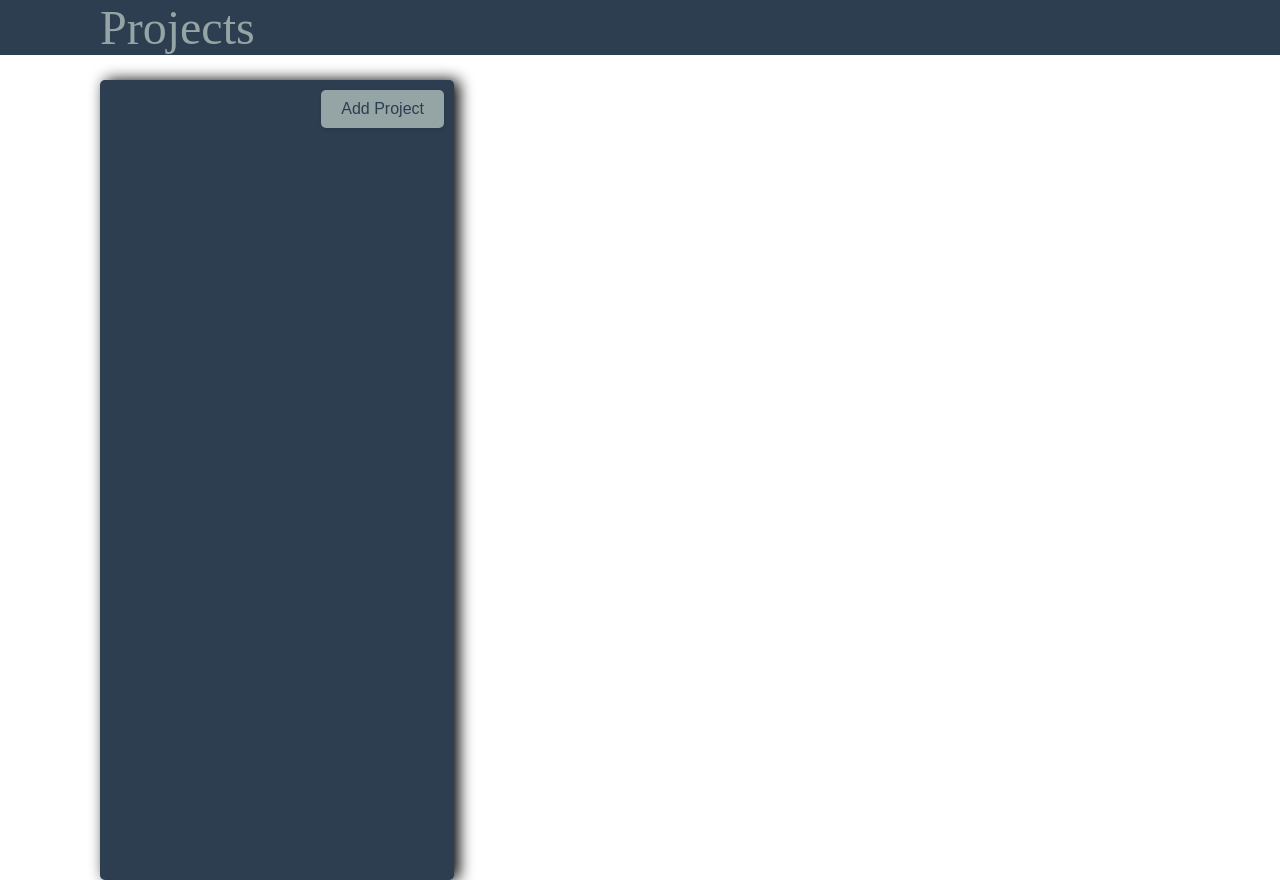
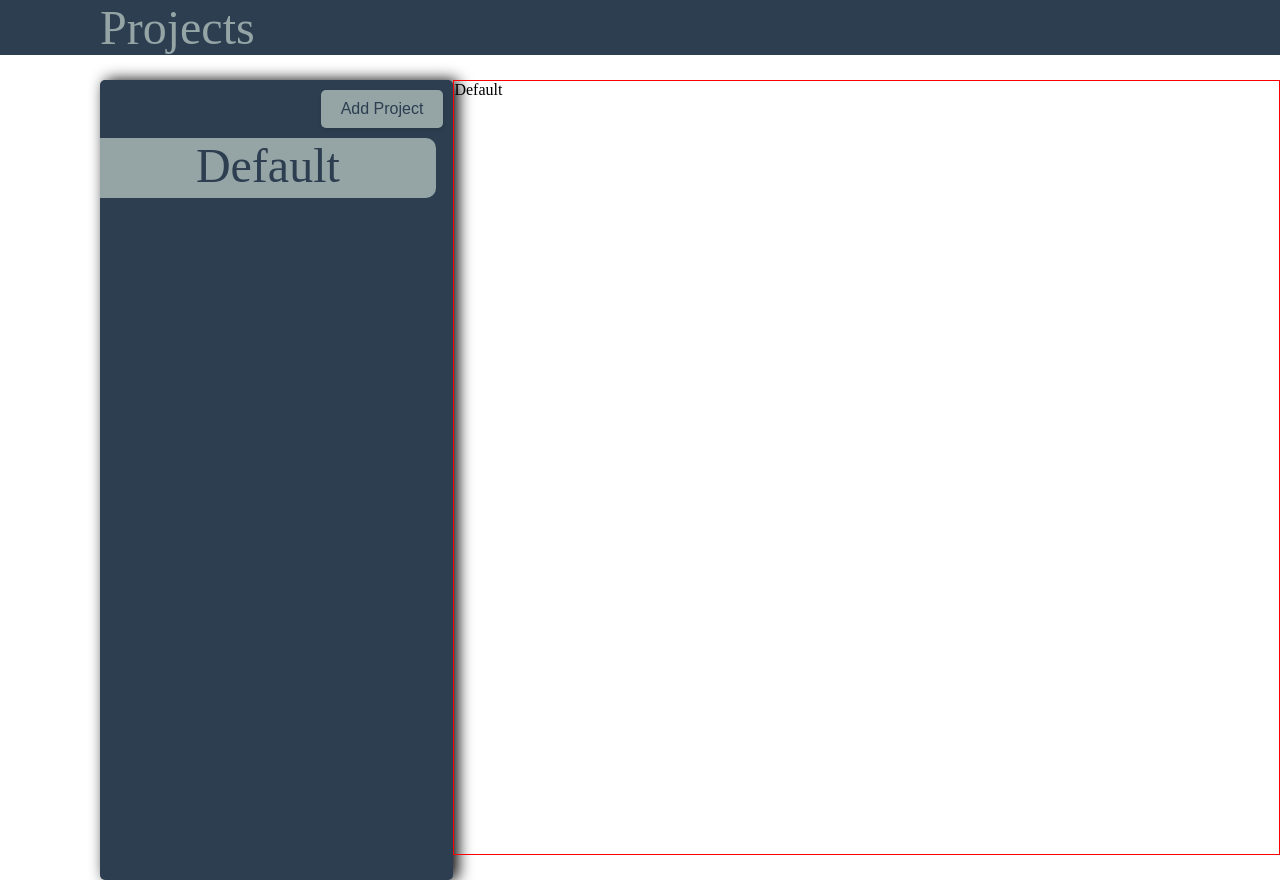
Before and after one commit to gibbonsjoey95/Project-Organizer, a website built with webpack: page src/index.html in a window 1280 px wide. Built offline with nearby package versions, Linux system fonts and the light colour scheme.

Commit message:
am able to show title of projects now

```diff
--- a/src/create_project.js
+++ b/src/create_project.js
@@ -1,6 +1,13 @@
 import { Project } from "./project"
 
-const listOfProjects = []
+const listOfProjects = [
+    {
+        name: 'Default',
+        active: true,
+        id: 1,
+        todoList: []
+    }
+]
 
 const createProject = (title) => {
     const newProject = new Project(title)
--- a/src/index.js
+++ b/src/index.js
@@ -1,12 +1,12 @@
 import './styles.css'
 import { sidebar } from './sidebar'
-import { projectContent } from './project_content'
+import { mainContent } from './project_content'
 
 const component = () => {
     const contentContainer = document.querySelector('#contentContainer')
 
     contentContainer.appendChild(sidebar())
-    contentContainer.appendChild(projectContent())
+    contentContainer.appendChild(mainContent())
 
     return contentContainer
 }
--- a/src/project.js
+++ b/src/project.js
@@ -2,8 +2,9 @@ class Project {
     static idCounter = 0
     constructor(name) {
         this.name = name;
-        this.id = ++Project.idCounter
-        this.todoList = []
+        this.id = ++Project.idCounter;
+        this.todoList = [];
+        this.active = false;
     }
 }
 
--- a/src/project_content.js
+++ b/src/project_content.js
@@ -1,15 +1,26 @@
-const logName = (item) => {
-    return item
+import { listOfProjects } from "./create_project"
+import { test } from "./test"
+
+const projectContainer = document.createElement('div')
+projectContainer.classList.add('project-content')
+
+const projectTitle = document.createElement('h2')
+
+projectContainer.appendChild(projectTitle)
+
+const updateProjectTitle = () => {
+    let activeProject = listOfProjects.find((project) => project.active)
+
+    projectTitle.textContent = activeProject.name
+
+    console.log(listOfProjects)
 }
 
-const projectContent = () => {
-    const projectContent = document.createElement('div')
+const mainContent = () => {
+    updateProjectTitle()
 
-    projectContent.classList.add("project-content")
-
-    projectContent.textContent = logName()
-
-    return projectContent
+    return projectContainer
 }
 
-export { projectContent, logName }
+
+export { mainContent }
--- a/src/sidebar.js
+++ b/src/sidebar.js
@@ -1,5 +1,7 @@
 import { listOfProjects, createProject } from "./create_project"
-import { logName } from "./project_content"
+import { mainContent } from "./project_content"
+
+import { test } from "./test"
 
 const sidebar = () => {
     const sidebarContainer = document.createElement('div')
@@ -25,13 +27,22 @@ const sidebar = () => {
             item.textContent = project.name
 
             item.addEventListener('click', () => {
-                logName(item.textContent)
+                listOfProjects.forEach((p) => {
+                    p.active = false
+                })
+
+                project.active = true
+
+                mainContent()
+
             })
 
             projectTitleContainer.appendChild(item)
         })
 
     }
+
+    updateList()
 
     addProjectButton.addEventListener('click', () => {
         createProject(prompt('Add a title'))
--- a/src/styles.css
+++ b/src/styles.css
@@ -104,4 +104,5 @@ body {
 .project-content {
     width: 70%;
     margin-top: 25px;
+    border: solid red 1px;
 }
--- /dev/null
+++ b/src/test.js
@@ -0,0 +1,9 @@
+// import { listOfProjects } from "./create_project"
+
+// const test = () => {
+//     let activeProject = listOfProjects.find((project) => project.active)
+
+//     return activeProject.name
+// }
+
+// export { test }
```
Also changed, not shown: dist/main.js.
